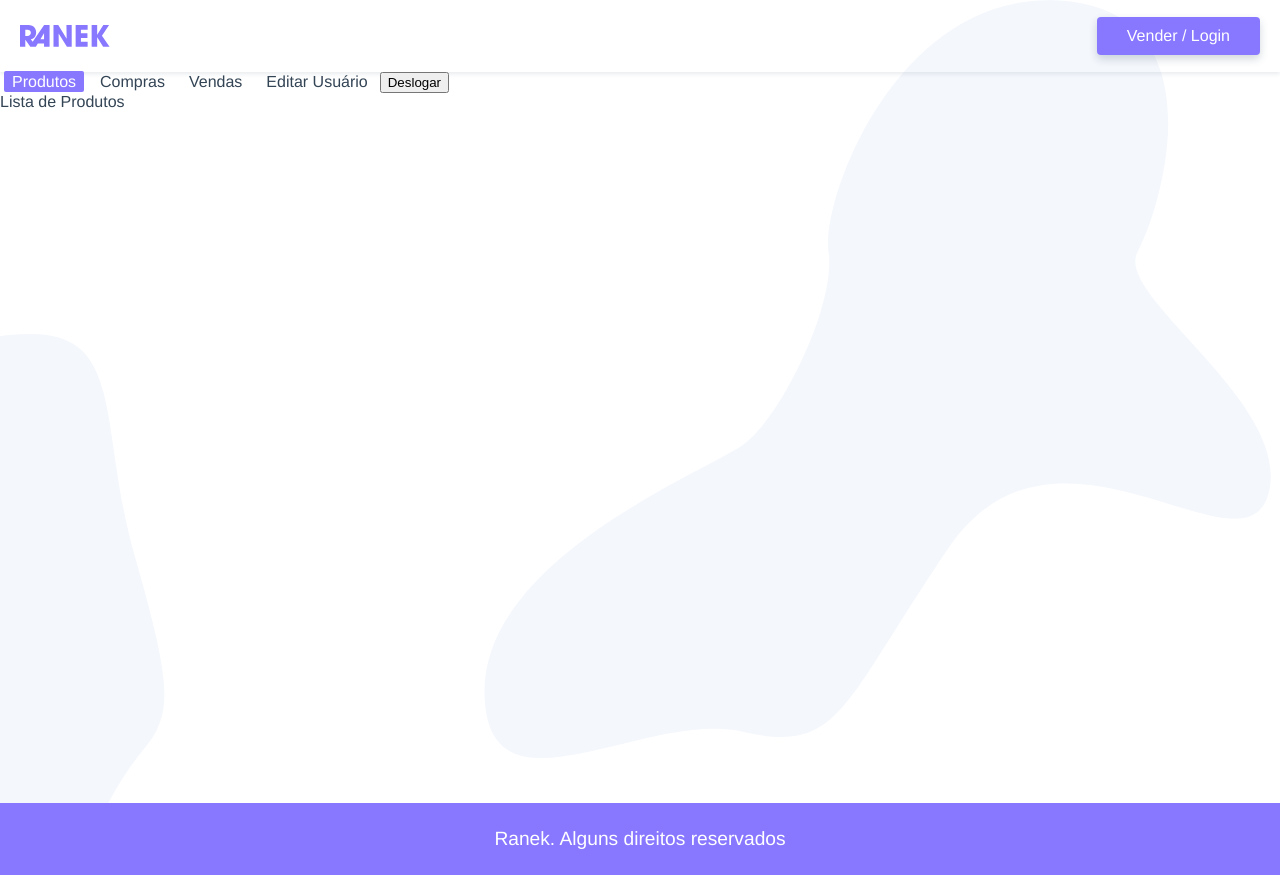
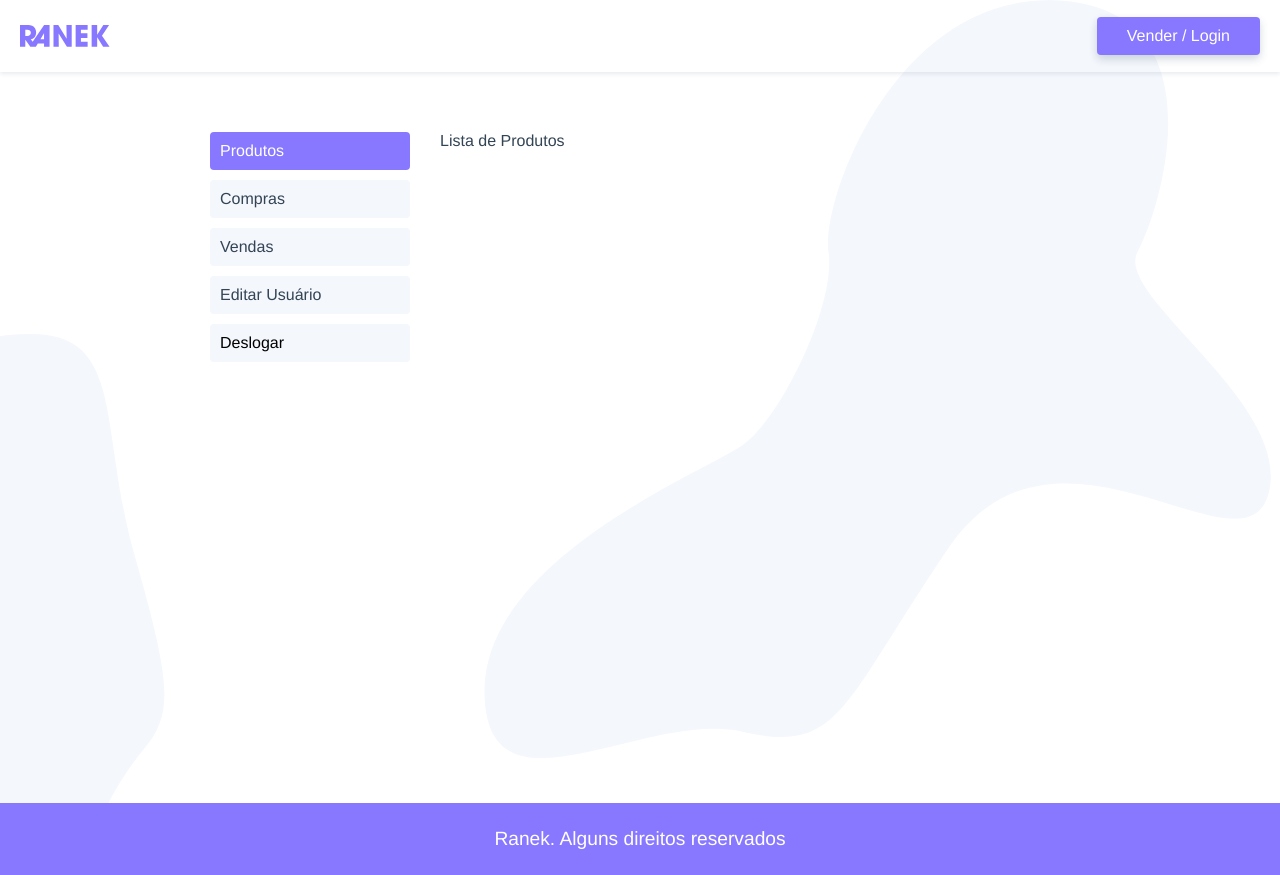
Before and after one commit to bryanbruzinga/Ranek, a Vue app: page /usuario in a window 1280 px wide. Built offline with nearby package versions, Linux system fonts and the light colour scheme.

Commit message:
estilização da página de usuario

```diff
--- a/src/components/ProdutosPaginar.vue
+++ b/src/components/ProdutosPaginar.vue
@@ -49,7 +49,7 @@
 }
 </script>
 
-<style>
+<style scoped>
 
 ul {
     grid-column: 1/-1;
--- a/src/views/usuario/Usuario.vue
+++ b/src/views/usuario/Usuario.vue
@@ -15,7 +15,7 @@
             <router-link :to="{name: 'usuario-editar'}">Editar Usuário</router-link>
           </li>
           <li>
-            <button @click.prevent="deslogar">Deslogar</button>
+            <button @click="deslogar">Deslogar</button>
           </li>
         </ul>
       </nav>
@@ -37,6 +37,45 @@
 }
 </script>
 
-<style>
+<style scoped>
+.usuario {
+  display: grid;
+  grid-template-columns: minmax(140px, 200px) 1fr;
+  max-width: 900px;
+  margin: 40px auto;
+  gap: 30px;
+  padding: 20px;
+}
 
+@media screen and (max-width: 500px) {
+  .usuario {
+    grid-template-columns: 1fr;
+    margin: 0 auto;
+  }
+}
+
+.sidenav a,
+.sidenav button {
+  padding: 10px;
+  display: block;
+  background: #f4f7fc;
+  margin-bottom: 10px;
+  border-radius: 4px;
+}
+
+.sidenav a.router-link-exact-active,
+.sidenav a:hover,
+.sidenav button:hover {
+  background: #87f;
+  color: white;
+}
+
+.sidenav button {
+  border: none;
+  width: 100%;
+  font-size: 1rem;
+  text-align-last: left;
+  font-family: 'Avenir', Helvetica, Arial, sans-serif;
+  cursor: pointer;
+}
 </style>
```
